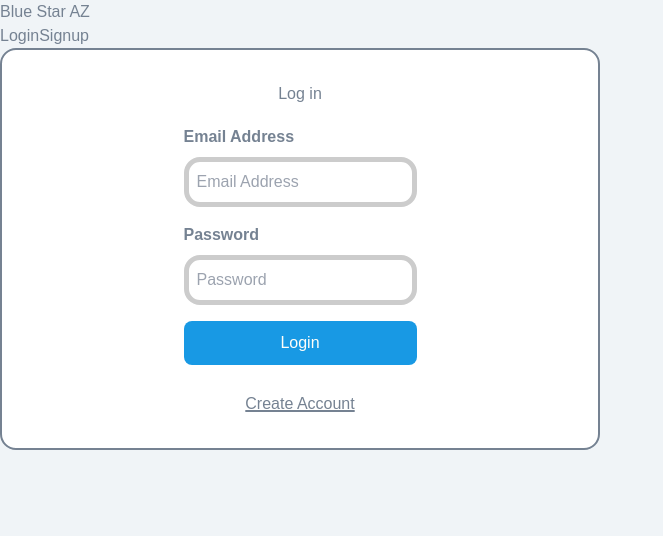
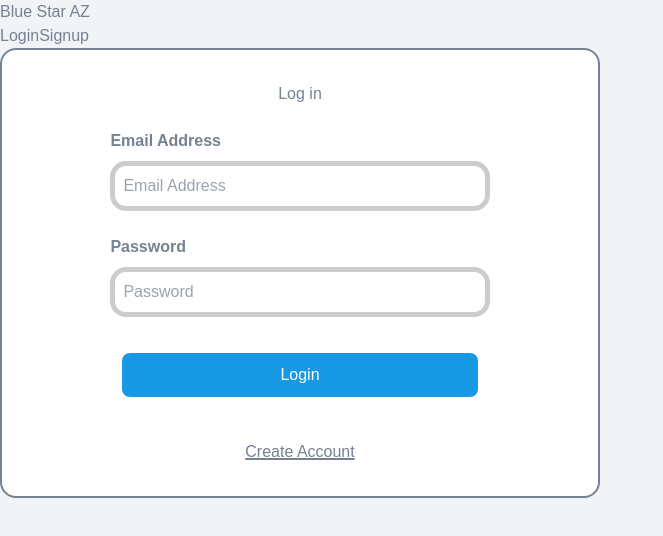
Before and after one commit to LU347/blue-star-az, a Next.js app in the folder blue-star-frontend/: page /login in a window 1280 px wide. Shown: the top 536 px of the page, without its empty margins (0-663 px from the left). Built offline with nearby package versions, Linux system fonts and the light colour scheme.

Commit message:
Update input text-color + form width + form margins

```diff
--- a/blue-star-frontend/src/components/FormComponent/FormComponent.module.css
+++ b/blue-star-frontend/src/components/FormComponent/FormComponent.module.css
@@ -5,6 +5,8 @@
     align-items: center;
     background-color: var(--form-background-color);
     padding: 2rem;
+    width: 50%;
+    min-width: 400px;
     max-width: 600px;
     border: 0.15rem solid var(--foreground);
     border-radius: 1rem;
@@ -28,6 +30,7 @@
     gap: 1rem;
     padding: 1.2rem;
     border-radius: 0.5rem;
+    width: 80%;
     max-width: 600px;
 }
 
@@ -42,6 +45,7 @@
     font-size: 1rem;
     border: 0.313rem solid #ccc;
     border-radius: 1rem;
+    color: black;
 }
 
 .form input:focus {
@@ -50,12 +54,17 @@
 }
 
 .form button {
+    margin: 1rem;
     padding: 0.625rem 1.25rem;
     font-size: 1rem;
     border: none;
     border-radius: 0.5rem;
     cursor: pointer;
     transition: background-color 0.3s ease;
+}
+
+.formField {
+    margin: 0.25rem;
 }
 
 .form button:hover {
```
